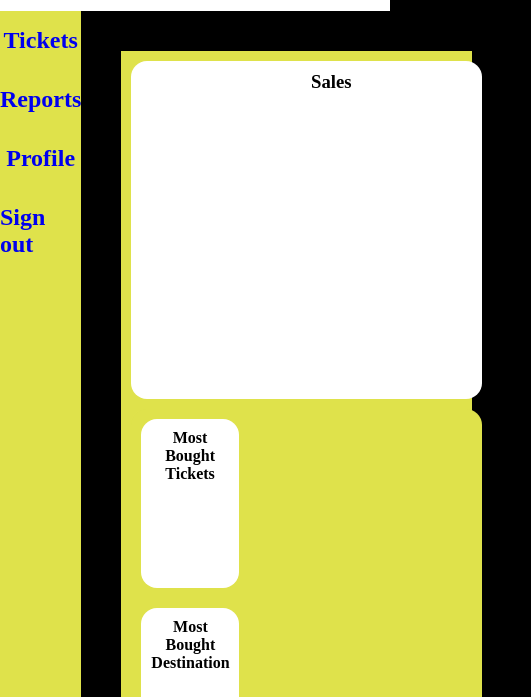
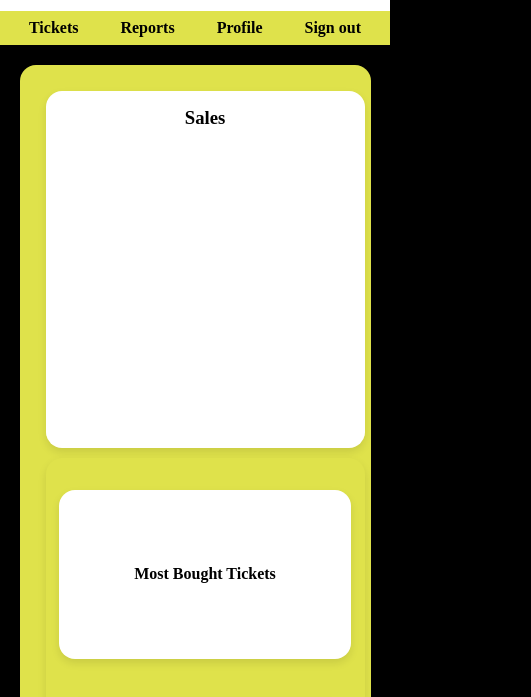
Before and after one commit to MohammedAlsalehi033/web-semester-project, a website: page project/reports.html in a window 390 px wide. Shown: the part 73-770 px from the top of the page, 531 px wide, since content can reach past the window. Drawn offline with nearby package versions, Linux system fonts and the light colour scheme; no server answers.

Commit message:
add responsiveness to phone

```diff
--- a/styles/report.scss
+++ b/styles/report.scss
@@ -1,5 +1,7 @@
 @import "variables";
 @import "global";
+
+$text-color: black;
 
 #header {
   @include flexCenter();
@@ -7,13 +9,16 @@
   width: 100%;
   height: 10vh;
   font-size: 1.5rem;
+  color: $text-color;
 }
 
 .container {
   display: flex;
+  flex-direction: row;
 }
 
 aside {
+  position: -webkit-sticky;
   position: sticky;
   background-color: $primary-color;
   height: 100vh;
@@ -21,33 +26,46 @@ aside {
   display: flex;
   flex-direction: column;
   align-items: center;
-}
+  padding: 1rem;
 
-aside h1 {
-  margin: 1rem 0;
+  h1 {
+    margin: 1rem 0;
+    color: $text-color;
+  }
 }
 
 section {
   margin: 40px;
   background-color: $primary-color;
-  width: 90vw;
+  padding: 2rem;
+  border-radius: 1rem;
+  box-shadow: 0 4px 8px rgba(0, 0, 0, 0.1);
 }
 
 #managment-bar {
+  display: flex;
+  align-items: center;
+  justify-content: space-between;
+  margin-bottom: 1rem;
+
   button {
     margin-left: 20px;
     width: 15vw;
     height: 7vh;
-    box-sizing: border-box;
     background-color: $third-color;
     border-radius: 1rem;
-    border: 0px;
+    border: none;
+    color: $text-color; // Ensure text color contrasts with the background
+    cursor: pointer;
+    transition: background-color 0.3s;
+
+    &:hover {
+      background-color: lighten($third-color, 10%);
+    }
   }
 
   #search {
-    width: 55vw;
     height: 7vh;
-    box-sizing: border-box;
     background-color: $third-color;
     border-radius: 1rem;
     padding-left: 3rem;
@@ -55,7 +73,8 @@ section {
     background-size: 1.5rem;
     background-position: 1rem center;
     background-repeat: no-repeat;
-    border: 0px;
+    border: none;
+    color: $text-color;
   }
 }
 
@@ -63,17 +82,25 @@ section {
   margin: 10px;
   background-color: $third-color;
   display: grid;
-  height: 40vh;
+  height: auto;
   border-radius: 1rem;
-  border: 0px;
-  width: 79vw;
+  padding: 1rem;
   align-items: center;
   justify-items: center;
-  grid-template-rows: 5vh auto;
+  grid-template-rows: auto 1fr;
 
   h1 {
     text-align: center;
     width: fit-content;
+    margin-bottom: 1rem;
+    color: $text-color;
+  }
+
+  canvas {
+    width: 100% !important;
+    max-width: 1000px; // Limit the width of the chart
+    height: auto !important;
+    max-height: 400px; // Limit the height of the chart
   }
 }
 
@@ -82,28 +109,32 @@ section {
   margin: 10px;
   display: grid;
   border-radius: 1rem;
-  border: 0px;
   width: 80vw;
   align-items: center;
   justify-content: center;
-  grid-template-rows: 1fr 1fr;
-  grid-template-columns: 1fr 1fr 1fr;
+  grid-template-rows: repeat(2, 1fr);
+  grid-template-columns: repeat(3, 1fr);
+  gap: 1rem;
 
   .panal {
     margin: 10px;
-    display: inline;
+    display: flex;
+    flex-direction: column;
+    align-items: center;
+    justify-content: center;
     width: 25vw;
     height: 20vh;
     border-radius: 1rem;
     background-color: $third-color;
-    overflow: hidden; /* Prevent text overflow */
-    text-overflow: ellipsis; /* Replace overflowed text with ellipsis */
-  }
+    padding: 1rem;
+    box-shadow: 0 4px 8px rgba(0, 0, 0, 0.1);
 
-  h1, h6 {
-    text-align: center;
-    margin: 10px;
-    width: fit-content;
+    h1, h6 {
+      text-align: center;
+      margin: 10px;
+      width: fit-content;
+      color: $text-color; // Ensure text color contrasts with the background
+    }
   }
 }
 
@@ -111,27 +142,53 @@ section {
 @media only screen and (max-width: 768px) {
   aside {
     width: 100%;
+    height: auto;
+    flex-direction: row;
+    justify-content: space-around;
+    padding: 0.5rem;
+
+    h1 {
+      font-size: 1rem;
+      margin: 0;
+    }
+  }
+
+  .container {
+    flex-direction: column;
   }
 
   #managment-bar {
-    button {
+    flex-direction: column;
+    align-items: flex-start;
+
+    button, #search {
       width: 100%;
-    }
-
-    #search {
-      width: 100%;
+      margin: 0.5rem 0;
     }
   }
 
+  section {
+    width: 90vw;
+    margin: 20px auto;
+    padding: 1rem;
+  }
+
   #main-panal, #secondery-panal {
-    width: 90vw;
+    width: 100%;
   }
 
   #secondery-panal {
     grid-template-columns: 1fr;
+    grid-template-rows: repeat(auto-fill, minmax(200px, 1fr));
   }
 
   .panal {
-    width: 90vw;
+    width: 75vw !important;
+    height: auto;
+  }
+
+  canvas {
+    width: 100% !important;
+    height: auto !important;
   }
 }
--- a/styles/tickets.scss
+++ b/styles/tickets.scss
@@ -171,3 +171,24 @@ input[type="checkbox"] {
 input[type="checkbox"]:checked {
   background-color: dodgerblue;
 }
+
+
+@media only screen and (max-width: 780px) {
+
+  aside {
+    width: 100%;
+    height: auto;
+    flex-direction: row;
+    justify-content: space-around;
+    padding: 0.5rem;
+
+    h1 {
+      font-size: 1rem;
+      margin: 0;
+    }
+  }
+  .container {
+    flex-direction: column;
+  }
+
+}
```
Also changed, not shown: styles/report.css, styles/tickets.css, 2 other files.
